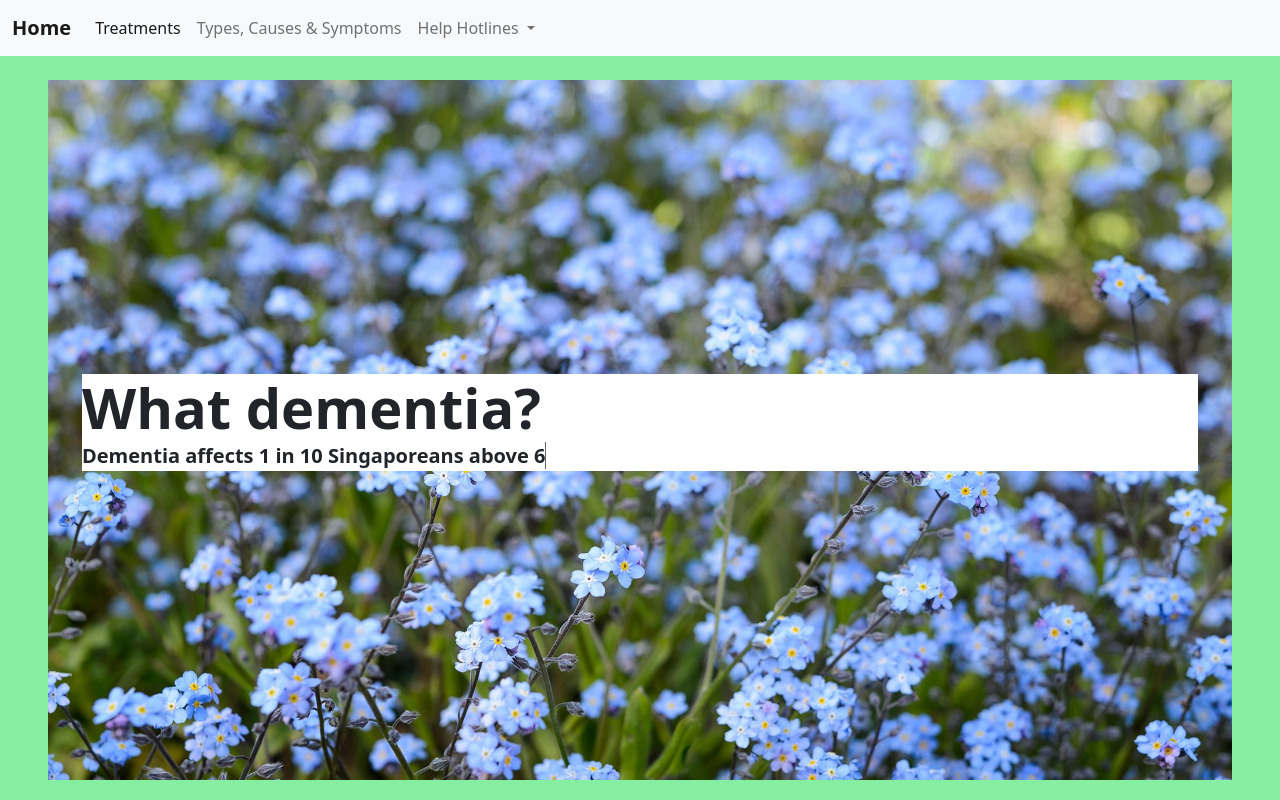
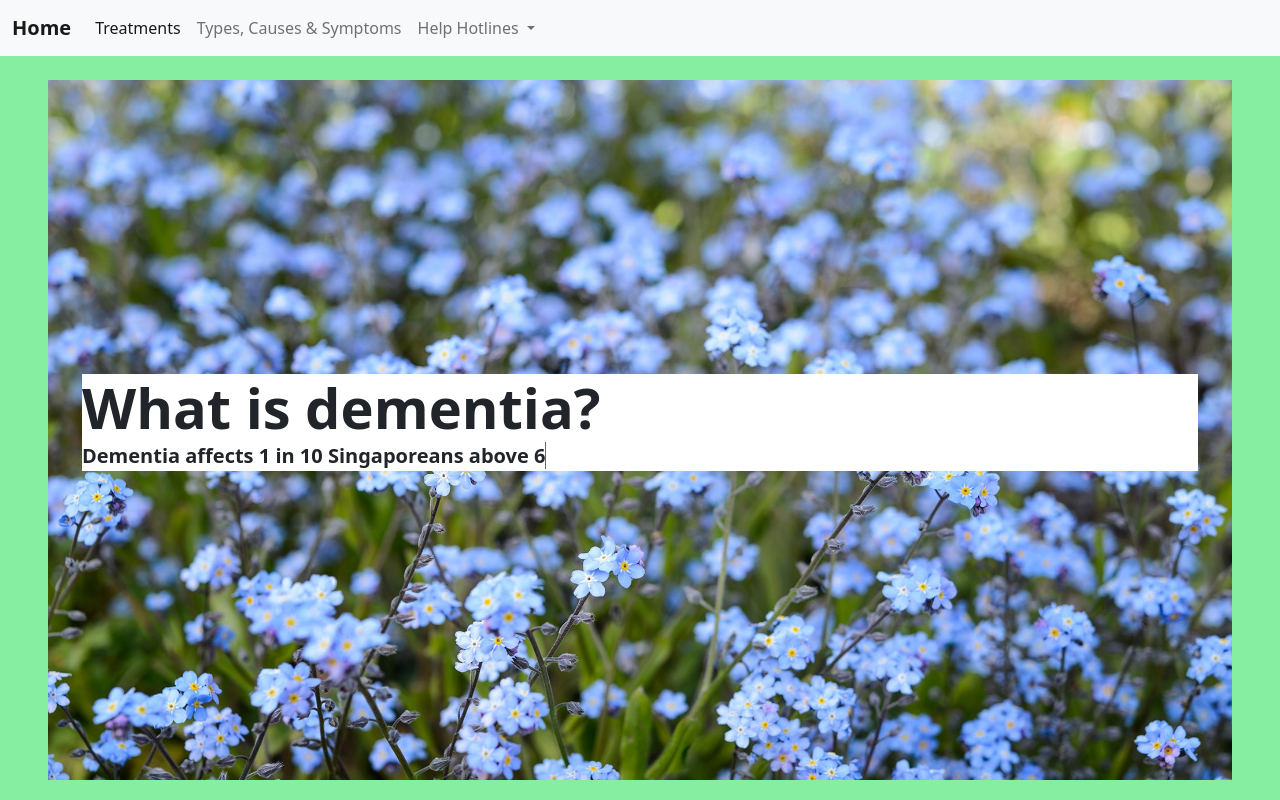
Before and after one commit to e-say1/e-say.github.io, a plain HTML site: page index.html in a window 1280 px wide. Shown: the top 800 px of the page. Drawn offline with nearby package versions, Linux system fonts and the light colour scheme; no server answers.

Commit message:
Update index.html
changed "what is dementia"

```diff
--- a/index.html
+++ b/index.html
@@ -86,7 +86,7 @@
 <br>
 <div class="jumbotron mx-5">
   <div class="container">
-      <h1 class="display-4 my-0">What dementia?</h1>
+      <h1 class="display-4 my-0 justify-content-center">What is dementia?</h1>
     <p class="lead" style="margin-bottom: 15px;">Dementia <span class="txt-rotate" data-period="2000"
       data-rotate='[" affects 1 in 10 Singaporeans above 60.", "is a type of mental health condition.", "can greatly affect your life."]'></span>
     </p>
```
